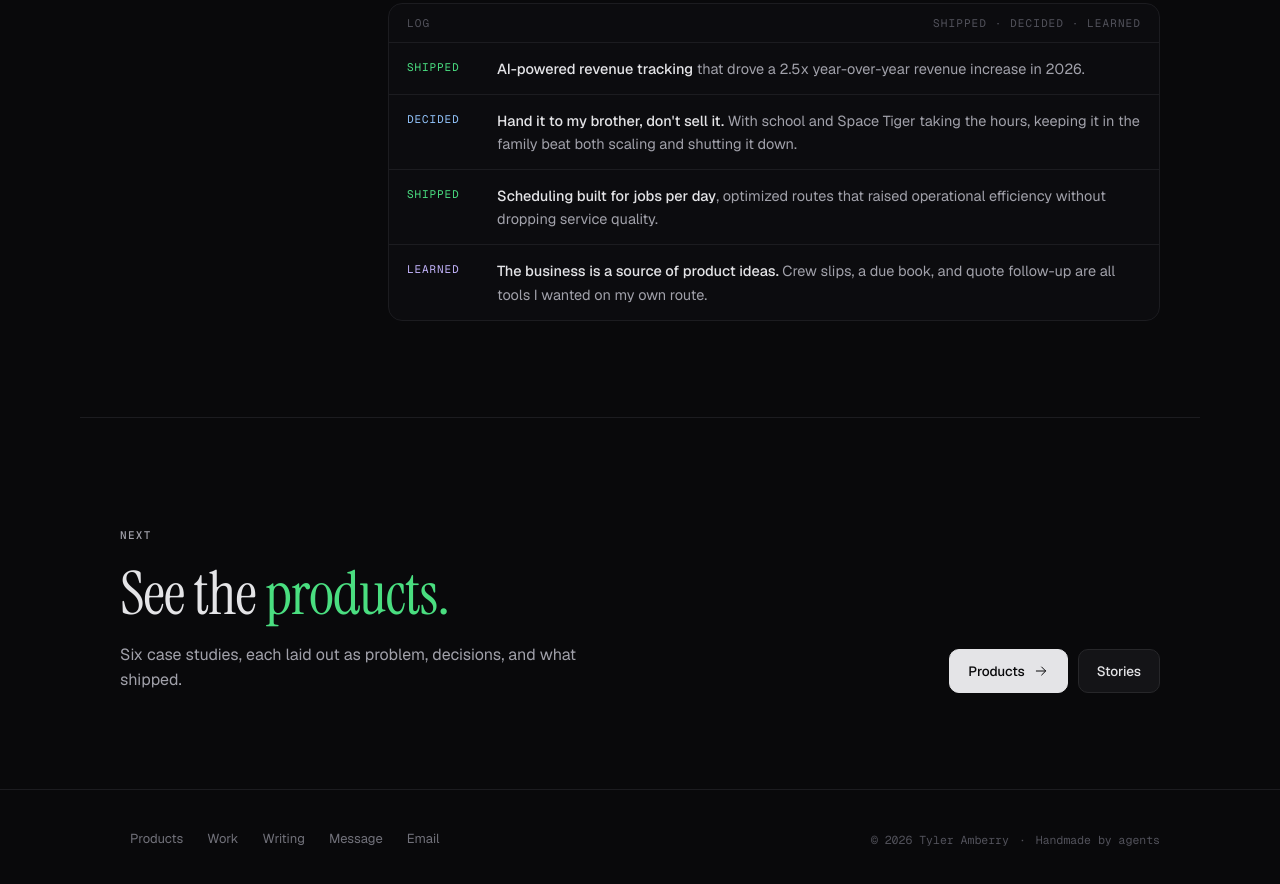
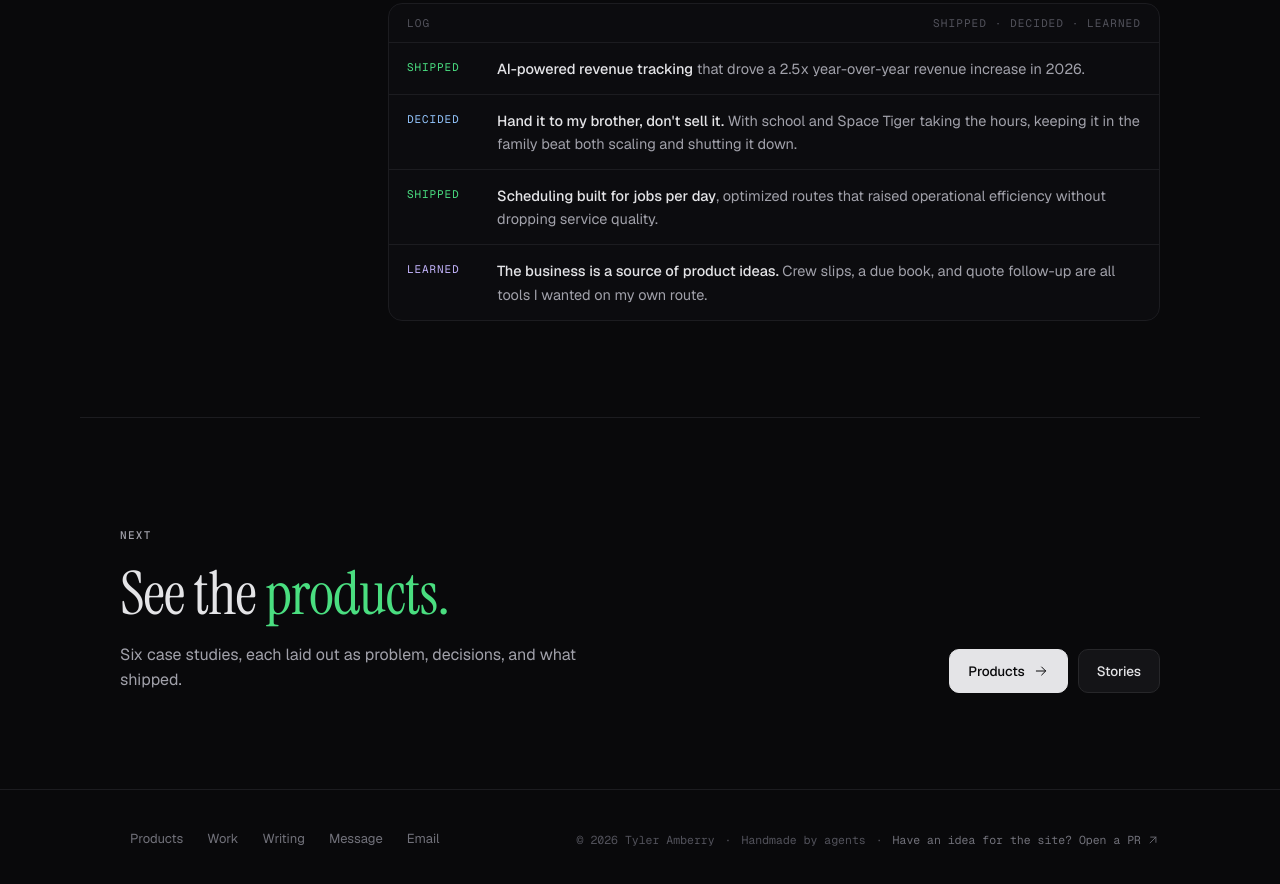
Before and after one commit to tyleramberry/tyleramberry-site, a plain HTML site: page work.html in a window 1280 px wide. Shown: the part 2575-3459 px from the top of the page. Drawn offline with nearby package versions, Linux system fonts and the light colour scheme.

Commit message:
Footer: invite site ideas via GitHub PR

```diff
--- a/site.js
+++ b/site.js
@@ -125,6 +125,7 @@
     { g: "Case studies", t: "Hermes Multiplayer", h: "products.html#multiplayer", i: "command", k: "team chat relay plugin hackathon" },
     { g: "Contact", t: "Message Tyler", a: "message", i: "send", k: "contact hire note comment email send" },
     { g: "Contact", t: "Email Tyler", h: "mailto:" + EMAIL, i: "mail", k: "contact hire" },
+    { g: "Contact", t: "Suggest an idea for this site", h: "https://github.com/tyleramberry/tyleramberry-site", i: "github", k: "pull request pr contribute github idea feedback" },
     { g: "Contact", t: "Copy email address", a: "copy", i: "copy", k: "contact clipboard", hint: EMAIL },
     { g: "Contact", t: "GitHub", h: "https://github.com/tyleramberry", i: "github", k: "code", ext: true }
     // TODO(Tyler): add LinkedIn once the profile URL is confirmed.
--- a/styles.css
+++ b/styles.css
@@ -709,7 +709,9 @@ a.thumb:hover img { transform: scale(1.015); opacity: 1; }
   font-size: 13px; color: var(--muted); border-radius: 8px; transition: color .15s, background-color .15s;
 }
 .foot-links a:hover { color: var(--ink); background: var(--bg-3); }
-.foot-meta { font: 400 11.5px var(--mono); color: var(--faint); display: flex; align-items: center; gap: 10px; }
+.foot-meta { font: 400 11.5px var(--mono); color: var(--faint); display: flex; flex-wrap: wrap; align-items: center; gap: 6px 10px; }
+.foot-pr { display: inline-flex; align-items: center; gap: 5px; min-height: 32px; color: var(--muted); transition: color .15s; }
+.foot-pr:hover { color: var(--live); }
 
 /* ==========================================================================
    Command palette
--- a/work.html
+++ b/work.html
@@ -168,7 +168,7 @@
       <a href="#" data-message>Message</a>
       <a href="mailto:tyleramberry@gmail.com" data-email>Email</a>
     </nav>
-    <p class="foot-meta"><span>© 2026 Tyler Amberry</span><span aria-hidden="true">·</span><span>Handmade by agents</span></p>
+    <p class="foot-meta"><span>© 2026 Tyler Amberry</span><span aria-hidden="true">·</span><span>Handmade by agents</span><span aria-hidden="true">·</span><a class="foot-pr" href="https://github.com/tyleramberry/tyleramberry-site" target="_blank" rel="noopener">Have an idea for the site? Open a PR<svg class="i i-sm i-ext" aria-hidden="true"><use href="icons.svg#ext"/></svg></a></p>
   </div>
 </footer>
 </body>
```
Also changed, not shown: index.html (+1 -1 lines), products.html (+1 -1 lines), writing.html (+1 -1 lines).
